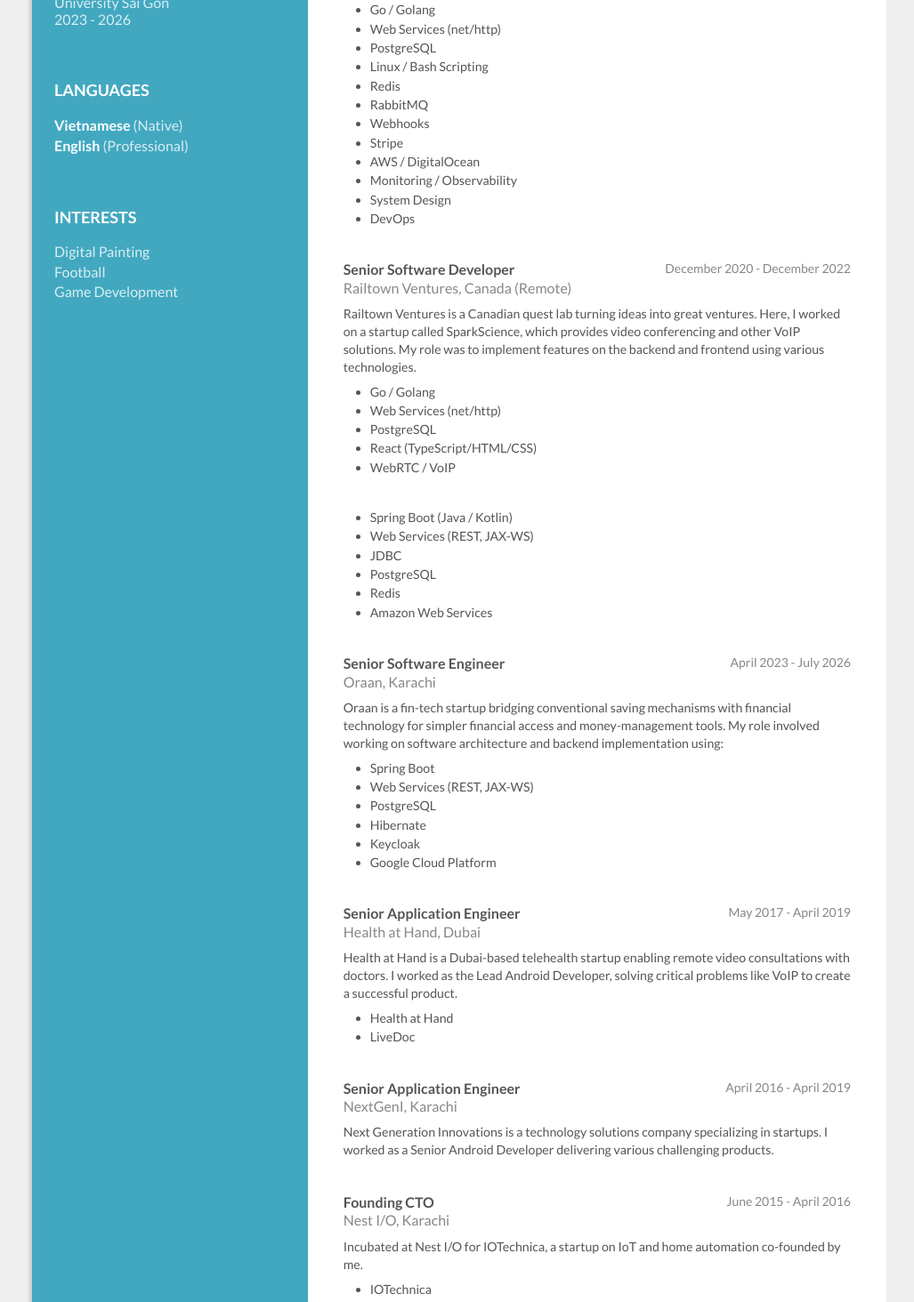
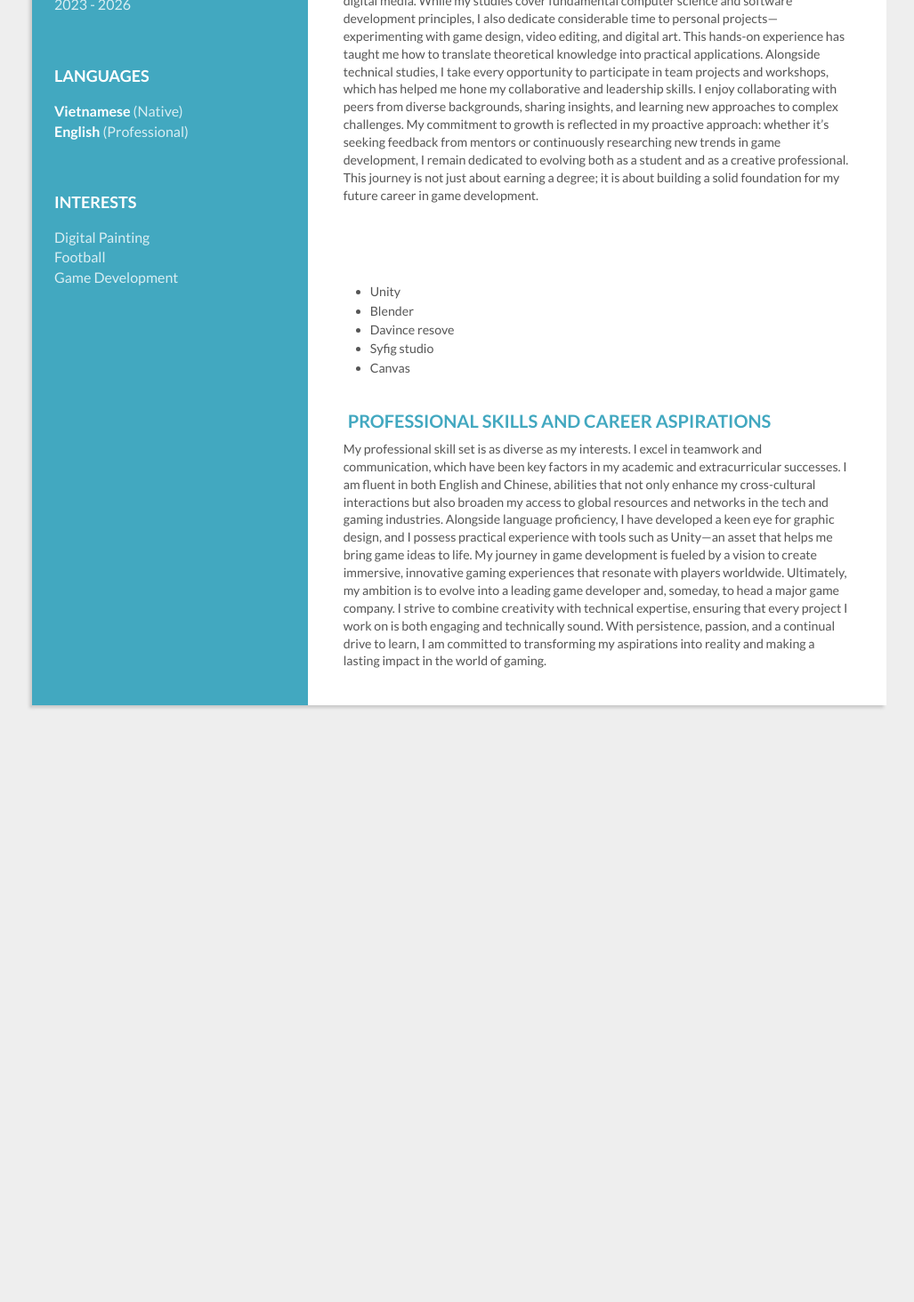
Before and after one commit to CholinE7/thinhnguyen.github.io, a plain HTML site: page index.html in a window 1280 px wide. Shown: the part 516-1980 px from the top of the page at 89% size, without its empty margins (124-1151 px from the left). After the commit the page ends 1339 px from the top, so only its background shows below. Drawn offline with nearby package versions, Linux system fonts and the light colour scheme.

Commit message:
Update index.html

```diff
--- a/index.html
+++ b/index.html
@@ -24,7 +24,7 @@
 
             <div class="col span-1-of-3 personal">
                 <div class="personal-header">
-                    <img src="resources/img/profile_pic2.png" alt="Profile picture">
+                    <img src="https://gudlogo.com/wp-content/uploads/2019/05/logo-con-ca-voi-26.png" alt="Logo con cá voi">
                     <h1>Nguyen Tran Nam Thinh</h1>
                     <p>Software Engineer</p>
                 </div>
@@ -64,127 +64,32 @@
             <div class="col span-2-of-3 professional">
                 <div class="main-heading">
                     <ion-icon name="person"></ion-icon>
-                    <h2>Career Profile</h2>
+                    <h2>About me</h2>
                 </div>
                 <p class="main-desc">
-                    I'm passionate about programming for its thrill of problem solving and to create something new and future proof. I love exploring and learning new technologies, frameworks and programming languages. Writing efficient &amp; low latency code, keeping it simple, and using best coding and architectural practices are my priorities when programming.
+                    My name is Nguyễn Trần Nam Thịnh, and I am a 20-year-old passionate individual with a creative mindset and a deep love for technology. I am currently a second-year student at the University of Saigon, majoring in Information Technology. From an early age, I have been fascinated by how digital worlds are built, and this curiosity has naturally guided me towards the fields of game development and digital media. Beyond academics, I immerse myself in a world of creative pursuits—whether it’s playing video games, designing my own game concepts, or diving into the intricacies of video editing. Music also plays a vital role in my life, often fueling my inspiration and helping me maintain a balanced lifestyle. I firmly believe that every experience, be it academic or recreational, contributes to my personal growth and creativity. In every project I undertake, I bring enthusiasm and a relentless drive to learn and improve. I thrive in environments that challenge me and push me to think outside the box, always aiming to blend technical skills with creative vision.
                 </p>
-
-                <div class="main-heading">
-                    <ion-icon name="briefcase"></ion-icon>
-                    <h2>Experiences</h2>
-                </div>
 
                 <!-- SpaceHost -->
                 <div class="exp-head clearfix">
-                    <p class="exp-title">Senior Software Developer</p>
-                    <p class="exp-duration">December 2022 - Present</p>
+                    <h2>Academic Background and Interests</h2>
                 </div>
-                <p class="exp-place">SpaceHost, Canada (Remote)</p>
-                <p class="exp-desc">
-                    #SpaceHost is a fully managed hosting provider that I helped develop and architect from scratch. It offers fully managed hosting for more than a dozen software, most of which are federated (e.g., Mastodon, Pixelfed, Lemmy, Firefish, Akkoma, etc.).<br/><br/>
-                    At SpaceHost, I work on the backend, cloud providers, reverse proxies, bash scripting, automation, payments, databases, caches, cloud storage, message queues, networking, monitoring, observability, and everything else that powers a fully managed hosting platform.
+                <p class="exp-desc">As a student at the University of Saigon in the IT program, I am immersed in an environment that fosters innovation and problem-solving. My academic journey is driven by a genuine interest in exploring cutting-edge technologies and understanding the dynamic landscape of digital media. While my studies cover fundamental computer science and software development principles, I also dedicate considerable time to personal projects—experimenting with game design, video editing, and digital art. This hands-on experience has taught me how to translate theoretical knowledge into practical applications. Alongside technical studies, I take every opportunity to participate in team projects and workshops, which has helped me hone my collaborative and leadership skills. I enjoy collaborating with peers from diverse backgrounds, sharing insights, and learning new approaches to complex challenges. My commitment to growth is reflected in my proactive approach: whether it’s seeking feedback from mentors or continuously researching new trends in game development, I remain dedicated to evolving both as a student and as a creative professional. This journey is not just about earning a degree; it is about building a solid foundation for my future career in game development.
                 </p>
+                <h3>Skill</h3>
                 <ul class="exp-items">
-                    <li>Go / Golang</li>
-                    <li>Web Services (net/http)</li>
-                    <li>PostgreSQL</li>
-                    <li>Linux / Bash Scripting</li>
-                    <li>Redis</li>
-                    <li>RabbitMQ</li>
-                    <li>Webhooks</li>
-                    <li>Stripe</li>
-                    <li>AWS / DigitalOcean</li>
-                    <li>Monitoring / Observability</li>
-                    <li>System Design</li>
-                    <li>DevOps</li>
+                    <li>Unity</li>
+                    <li>Blender</li>
+                    <li>Davince resove</li>
+                    <li>Syfig studio</li>
+                    <li>Canvas</li>
                 </ul>
+                <div class="exp-head clearfix">
+                    <h2>Professional Skills and Career Aspirations</h2>
+                </div>
 
-                <!-- Railtown -->
-                <div class="exp-head clearfix">
-                    <p class="exp-title">Senior Software Developer</p>
-                    <p class="exp-duration">December 2020 - December 2022</p>
-                </div>
-                <p class="exp-place">Railtown Ventures, Canada (Remote)</p>
-                <p class="exp-desc">
-                    Railtown Ventures is a Canadian quest lab turning ideas into great ventures. Here, I worked on a startup called SparkScience, which provides video conferencing and other VoIP solutions. My role was to implement features on the backend and frontend using various technologies.
-                </p>
-                <ul class="exp-items">
-                    <li>Go / Golang</li>
-                    <li>Web Services (net/http)</li>
-                    <li>PostgreSQL</li>
-                    <li>React (TypeScript/HTML/CSS)</li>
-                    <li>WebRTC / VoIP</li>
-                </ul>
-
-                <!-- Intigral -->
-
-                <ul class="exp-items">
-                    <li>Spring Boot (Java / Kotlin)</li>
-                    <li>Web Services (REST, JAX-WS)</li>
-                    <li>JDBC</li>
-                    <li>PostgreSQL</li>
-                    <li>Redis</li>
-                    <li>Amazon Web Services</li>
-                </ul>
-
-                <!-- Oraan -->
-                <div class="exp-head clearfix">
-                    <p class="exp-title">Senior Software Engineer</p>
-                    <p class="exp-duration">April 2023 - July 2026</p>
-                </div>
-                <p class="exp-place">Oraan, Karachi</p>
-                <p class="exp-desc">
-                    Oraan is a fin-tech startup bridging conventional saving mechanisms with financial technology for simpler financial access and money-management tools. My role involved working on software architecture and backend implementation using:
-                </p>
-                <ul class="exp-items">
-                    <li>Spring Boot</li>
-                    <li>Web Services (REST, JAX-WS)</li>
-                    <li>PostgreSQL</li>
-                    <li>Hibernate</li>
-                    <li>Keycloak</li>
-                    <li>Google Cloud Platform</li>
-                </ul>
-
-                <!-- Health at Hand -->
-                <div class="exp-head clearfix">
-                    <p class="exp-title">Senior Application Engineer</p>
-                    <p class="exp-duration">May 2017 - April 2019</p>
-                </div>
-                <p class="exp-place">Health at Hand, Dubai</p>
-                <p class="exp-desc">
-                    Health at Hand is a Dubai-based telehealth startup enabling remote video consultations with doctors. I worked as the Lead Android Developer, solving critical problems like VoIP to create a successful product.
-                </p>
-                <ul class="exp-items">
-                    <li><a href="https://play.google.com/store/apps/details?id=com.patient.myhealthathand" target="_blank">Health at Hand</a></li>
-                    <li><a href="https://play.google.com/store/apps/details?id=com.myhealthathand.livedoc" target="_blank">LiveDoc</a></li>
-                </ul>
-
-                <!-- NextGenI -->
-                <div class="exp-head clearfix">
-                    <p class="exp-title">Senior Application Engineer</p>
-                    <p class="exp-duration">April 2016 - April 2019</p>
-                </div>
-                <p class="exp-place">NextGenI, Karachi</p>
-                <p class="exp-desc">
-                    Next Generation Innovations is a technology solutions company specializing in startups. I worked as a Senior Android Developer delivering various challenging products.
-                </p>
-                <ul class="exp-items">
-                    <!-- Có thể thêm chi tiết nếu cần -->
-                </ul>
-
-                <!-- Nest I/O -->
-                <div class="exp-head clearfix">
-                    <p class="exp-title">Founding CTO</p>
-                    <p class="exp-duration">June 2015 - April 2016</p>
-                </div>
-                <p class="exp-place">Nest I/O, Karachi</p>
-                <p class="exp-desc">
-                    Incubated at Nest I/O for IOTechnica, a startup on IoT and home automation co-founded by me.
-                </p>
-                <ul class="exp-items">
-                    <li><a href="https://thenestio.com/startup/iotechnica/" target="_blank">IOTechnica</a></li>
-                </ul>
+                <p class="exp-desc">My professional skill set is as diverse as my interests. I excel in teamwork and communication, which have been key factors in my academic and extracurricular successes. I am fluent in both English and Chinese, abilities that not only enhance my cross-cultural interactions but also broaden my access to global resources and networks in the tech and gaming industries. Alongside language proficiency, I have developed a keen eye for graphic design, and I possess practical experience with tools such as Unity—an asset that helps me bring game ideas to life. My journey in game development is fueled by a vision to create immersive, innovative gaming experiences that resonate with players worldwide. Ultimately, my ambition is to evolve into a leading game developer and, someday, to head a major game company. I strive to combine creativity with technical expertise, ensuring that every project I work on is both engaging and technically sound. With persistence, passion, and a continual drive to learn, I am committed to transforming my aspirations into reality and making a lasting impact in the world of gaming.
+                   </p>
             </div>
 
         </div>
```
